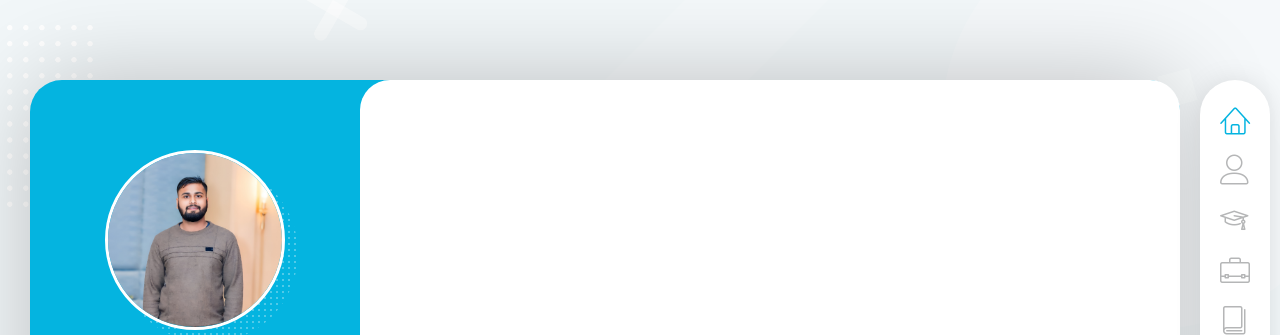
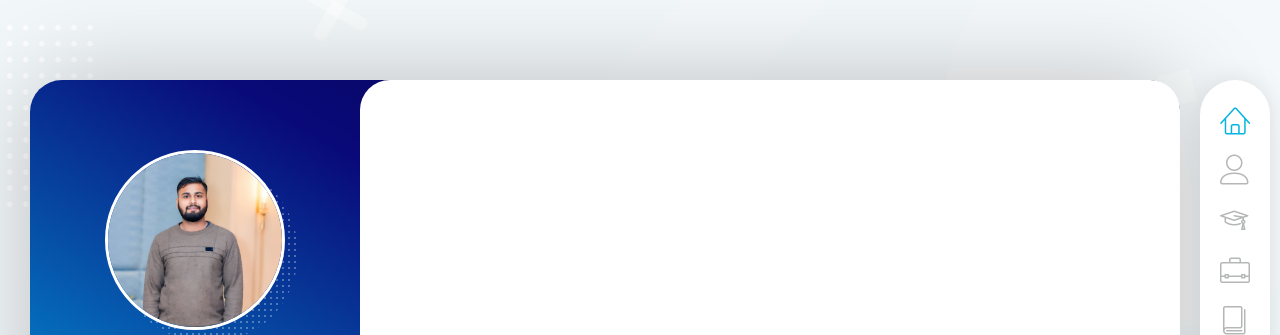
Before and after one commit to kismatTech/myprofile, a plain HTML site: page index.html in a window 1280 px wide. Shown: the top 335 px of the page. Drawn offline with Linux system fonts and the light colour scheme.

Commit message:
Update main.css

```diff
--- a/css/main.css
+++ b/css/main.css
@@ -87,7 +87,7 @@ p {
   min-height: 80vh;
   margin: 10vh auto;
   padding: 0;
-  background-color: #04b4e0;
+  background: linear-gradient(211deg, rgba(2, 0, 36, 1) 0%, rgba(9, 9, 121, 1) 43%, rgba(0, 212, 255, 9) 100%);
   -webkit-box-shadow: 0 0 100px -5px rgba(0, 0, 0, 0.25);
   -moz-box-shadow: 0 0 100px -5px rgba(0, 0, 0, 0.25);
   box-shadow: 0 0 100px -5px rgba(0, 0, 0, 0.25);
```
